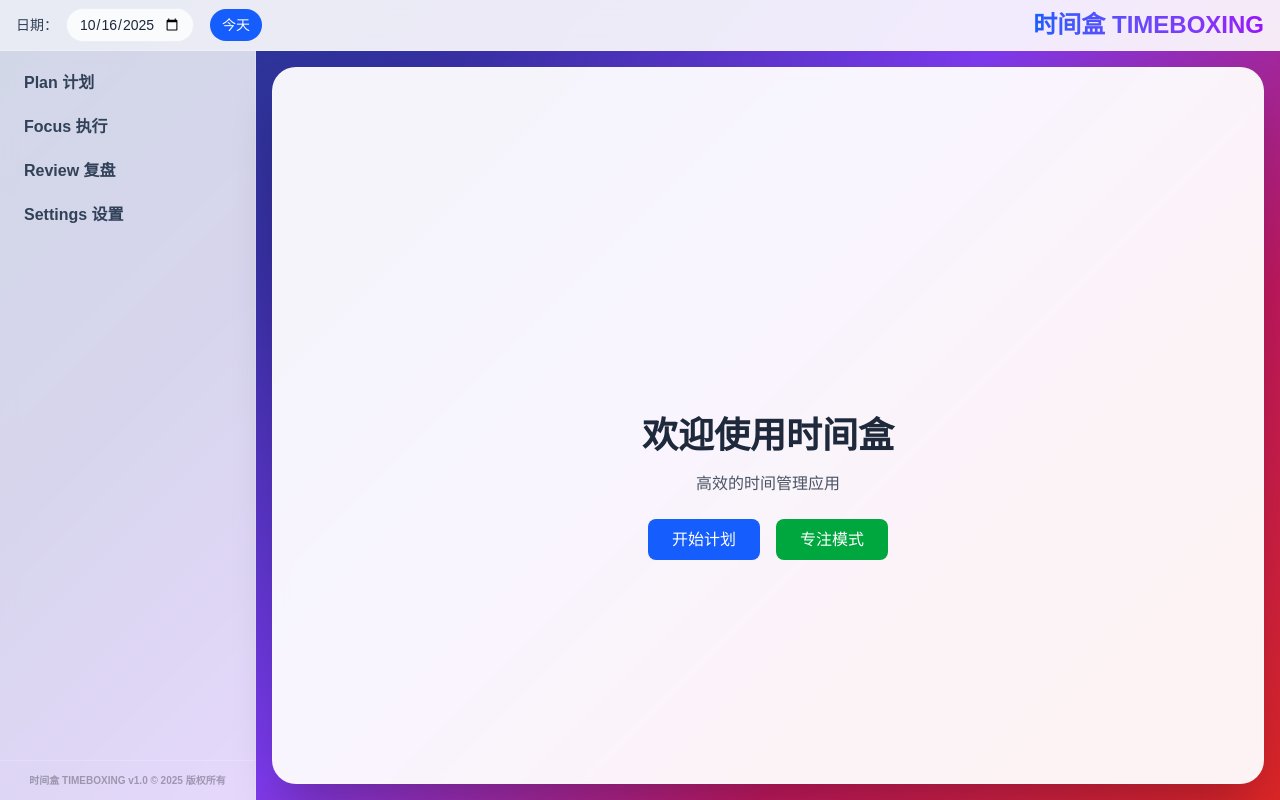
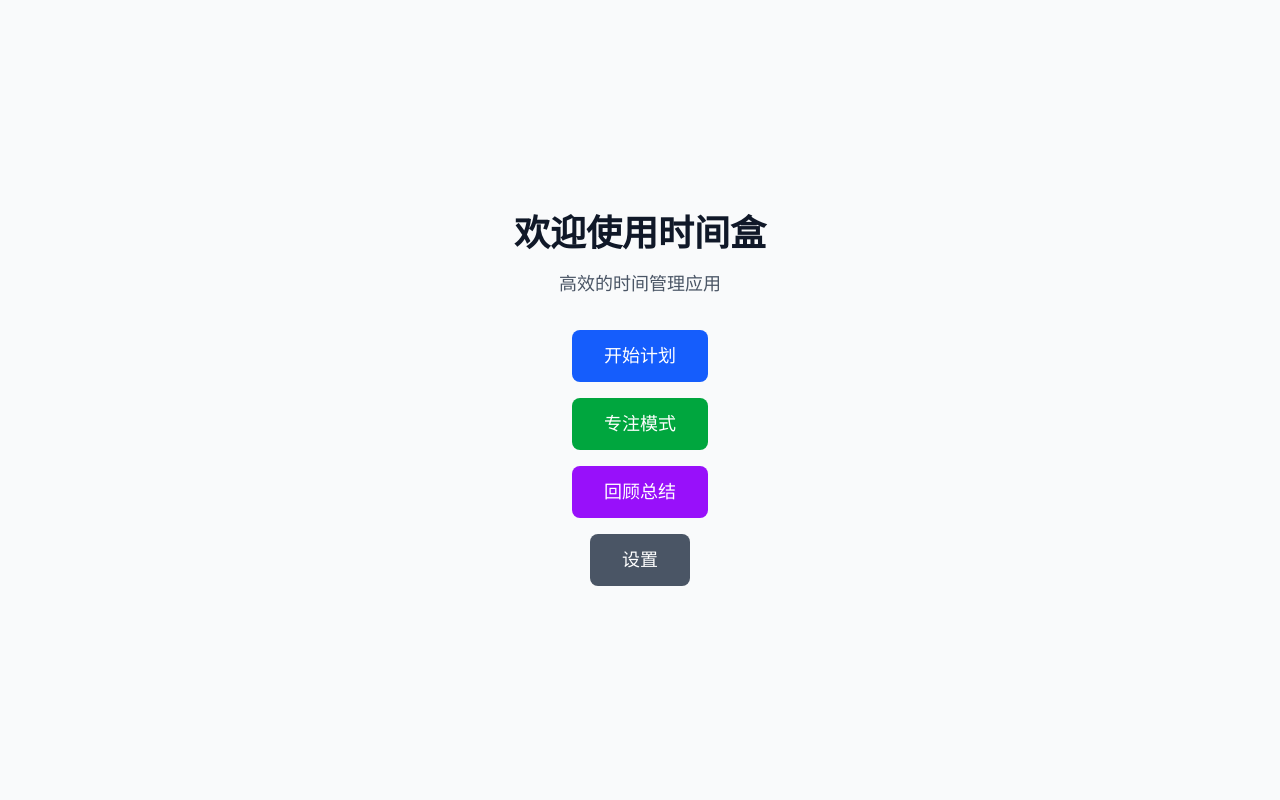
Before and after one commit to INF-Lucas/Timeboxing, a Next.js app: page / in a window 1280 px wide. Built offline with nearby package versions, Linux system fonts and the light colour scheme.

Commit message:
Simplify homepage to fix 404 error - remove AppLayout dependency

```diff
--- a/app/page.tsx
+++ b/app/page.tsx
@@ -1,28 +1,44 @@
-import AppLayout from './components/AppLayout';
-
 export default function Home() {
   return (
-    <AppLayout>
-      <div className="flex items-center justify-center min-h-screen">
-        <div className="text-center">
-          <h1 className="text-4xl font-bold mb-4">欢迎使用时间盒</h1>
-          <p className="text-gray-600 mb-8">高效的时间管理应用</p>
-          <div className="space-x-4">
+    <div className="min-h-screen bg-gray-50 flex items-center justify-center">
+      <div className="text-center p-8">
+        <h1 className="text-4xl font-bold mb-4 text-gray-900">欢迎使用时间盒</h1>
+        <p className="text-gray-600 mb-8 text-lg">高效的时间管理应用</p>
+        <div className="space-y-4">
+          <div>
             <a
               href="/plan"
-              className="bg-blue-600 text-white px-6 py-3 rounded-lg hover:bg-blue-700 transition-colors"
+              className="inline-block bg-blue-600 text-white px-8 py-3 rounded-lg hover:bg-blue-700 transition-colors text-lg font-medium"
             >
               开始计划
             </a>
+          </div>
+          <div>
             <a
               href="/focus"
-              className="bg-green-600 text-white px-6 py-3 rounded-lg hover:bg-green-700 transition-colors"
+              className="inline-block bg-green-600 text-white px-8 py-3 rounded-lg hover:bg-green-700 transition-colors text-lg font-medium"
             >
               专注模式
             </a>
           </div>
+          <div>
+            <a
+              href="/review"
+              className="inline-block bg-purple-600 text-white px-8 py-3 rounded-lg hover:bg-purple-700 transition-colors text-lg font-medium"
+            >
+              回顾总结
+            </a>
+          </div>
+          <div>
+            <a
+              href="/settings"
+              className="inline-block bg-gray-600 text-white px-8 py-3 rounded-lg hover:bg-gray-700 transition-colors text-lg font-medium"
+            >
+              设置
+            </a>
+          </div>
         </div>
       </div>
-    </AppLayout>
+    </div>
   );
 }
```
